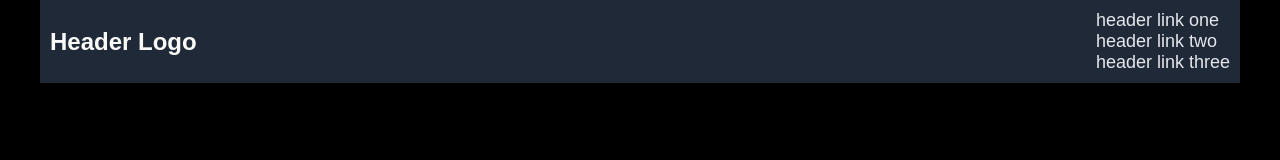
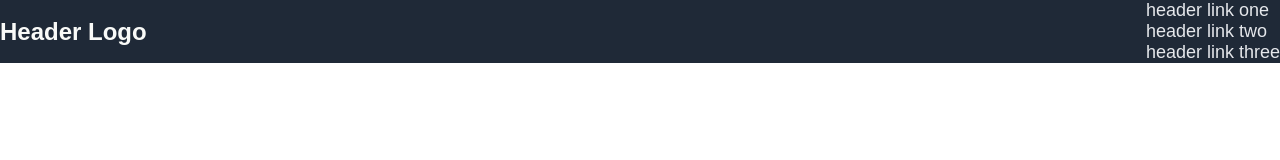
Before and after one commit to bthomas0/landing-page, a plain HTML site: page index.html in a window 1280 px wide. Drawn offline with Linux system fonts and the light colour scheme.

Commit message:
Revert body background color and padding.

```diff
--- a/style.css
+++ b/style.css
@@ -6,8 +6,6 @@
 
 body {
   font-family: Arial, Helvetica, sans-serif;
-  padding: 0px 40px;
-  background-color: black;
 }
 
 .navbar {
@@ -15,8 +13,6 @@ body {
 }
 
 .navbar .container {
-  padding: 10px 10px;
-
   display: flex;
   justify-content: space-between;
   align-items: center;
```
